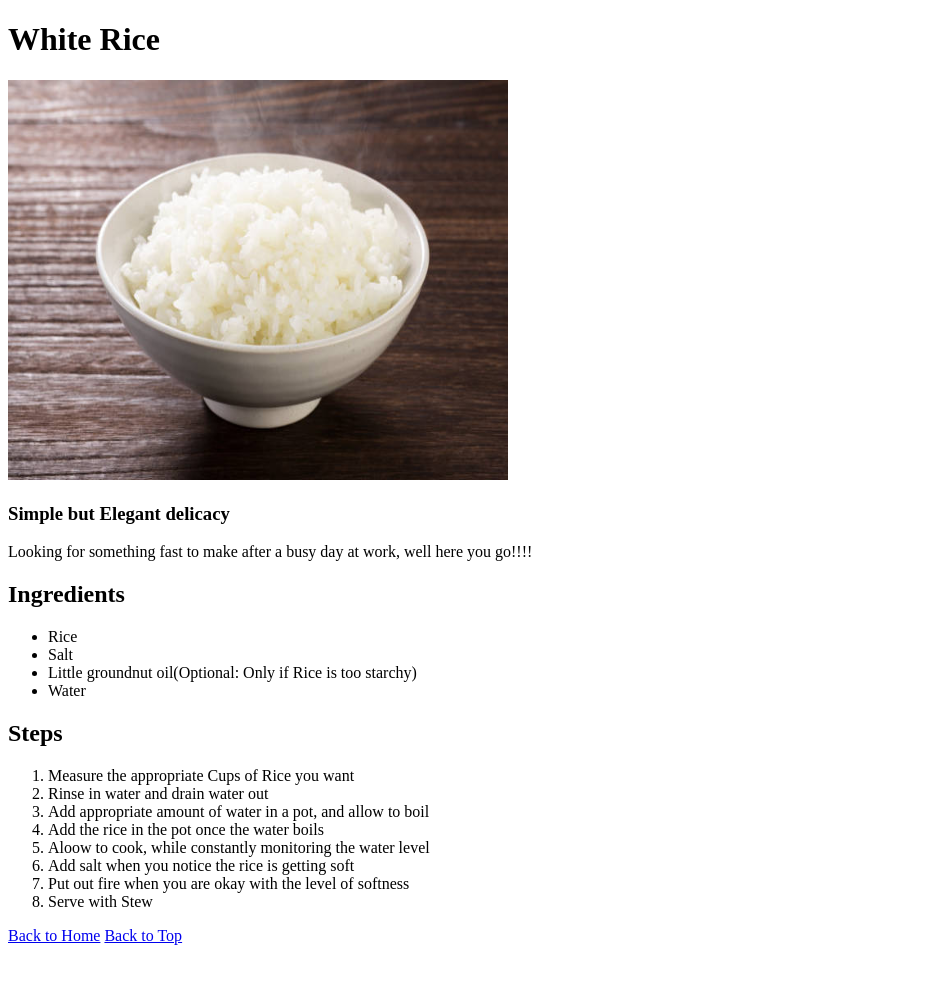
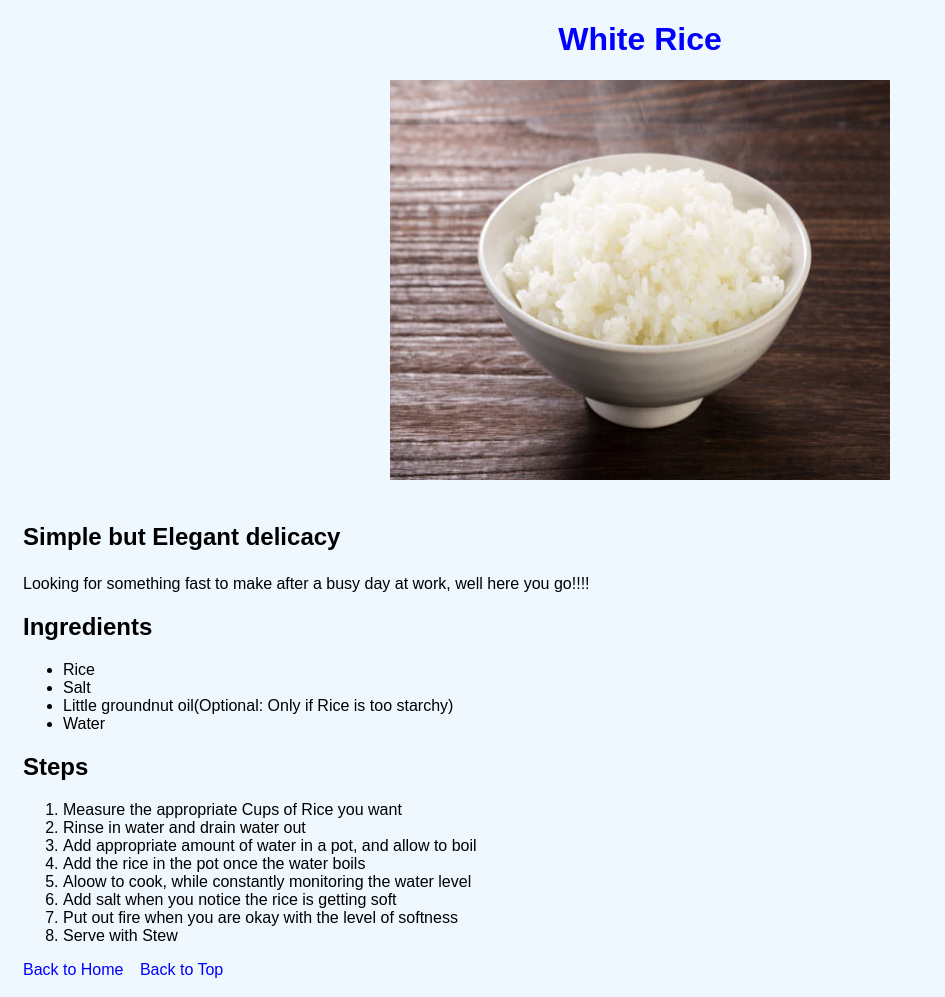
Before and after one commit to ayobanjo/odin-recipes, a plain HTML site: page recipes/whiteRice.html in a window 1280 px wide. Shown: the whole page, without its empty margins (0-945 px from the left). Before the commit the page ends 953 px from the top, so only its background shows below. Drawn offline with Linux system fonts and the light colour scheme.

Commit message:
Little css

```diff
--- a/recipes/whiteRice.html
+++ b/recipes/whiteRice.html
@@ -4,12 +4,16 @@
     <meta charset="UTF-8">
     <meta http-equiv="X-UA-Compatible" content="IE=edge">
     <meta name="viewport" content="width=device-width, initial-scale=1.0">
+    <link href="/styles.css" rel="stylesheet">
     <title>WhiteRice</title>
 </head>
 <body>
     <h1 id="topRice">White Rice</h1>
+    <div>
+        <img src="../images/White Rice.jpg" alt="White Rice Image" style="width: 500px;", height="400px">
+    </div>
 
-    <img src="../images/White Rice.jpg" alt="White Rice Image" style="width: 500px;", height="400px">
+    <section>
         <h3>Simple but Elegant delicacy</h3>
         <p>Looking for something fast to make after a busy day at work, well here you go!!!!</p>
 
@@ -33,7 +37,10 @@
         </ol>
 
         <a href="../index.html">Back to Home</a>
+
         <a href="#topRice">Back to Top</a>
+    </section>
+
 
 
 </body>
--- /dev/null
+++ b/styles.css
@@ -0,0 +1,29 @@
+
+body{
+    font-family: Montserrat , sans-serif;
+    background-color: aliceblue;
+}
+
+h1{
+    text-align: center;
+    color: blue;
+
+}
+h2 , h3{
+    font-size: 1.5rem;
+}
+
+a{
+    color:blue;
+    margin-right: 12px;
+}
+a ,li{
+    text-decoration: none;
+}
+div{
+    text-align: center;
+}
+section{
+    margin: 5px 5px;
+    padding: 10px;
+}
```
Also changed, not shown: index.html (+7 -0 lines), recipes/Bean.html (+15 -3 lines), recipes/Spagetti.html (+7 -0 lines). Lines whose indentation alone changed are shown as unchanged.
